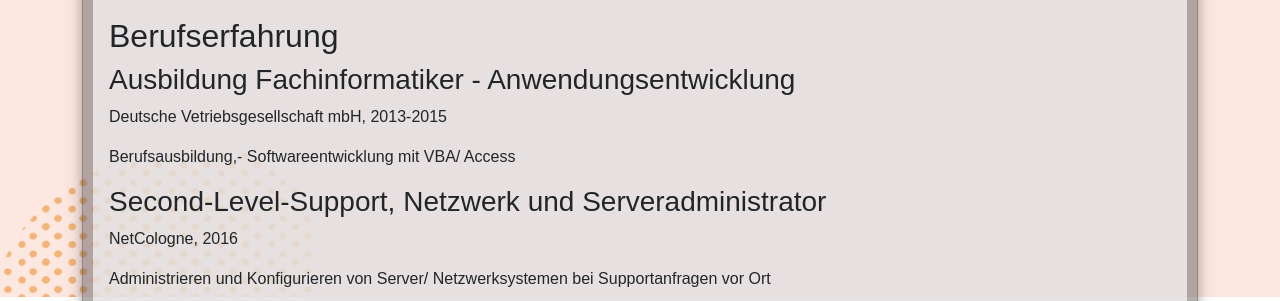
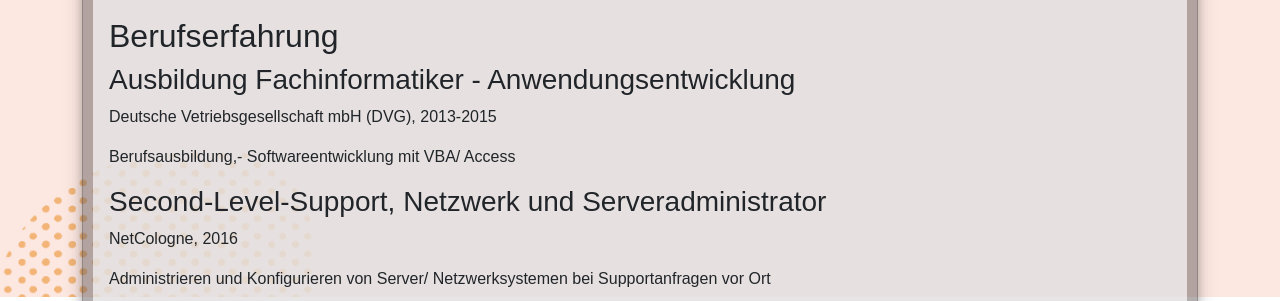
Before and after one commit to mexed/TL-Portfolio, a PHP site: page /Lebenslauf.php in a window 1280 px wide. Shown: the part 503-804 px from the top of the page. Run offline with PHP 8.4, Linux system fonts and the light colour scheme; some web fonts are replaced.

Commit message:
Changing Company in "Lebenslauf"

```diff
--- a/Lebenslauf.php
+++ b/Lebenslauf.php
@@ -76,7 +76,7 @@
 						<div class="section">
 							<h2>Berufserfahrung</h2>
 							<h3>Ausbildung Fachinformatiker - Anwendungsentwicklung</h3>
-							<p>Deutsche Vetriebsgesellschaft mbH, 2013-2015</p>
+							<p>Deutsche Vetriebsgesellschaft mbH (DVG), 2013-2015</p>
 							<p>Berufsausbildung,- Softwareentwicklung mit VBA/ Access</p>
 							<h3>Second-Level-Support, Netzwerk und Serveradministrator</h3>
 							<p>NetCologne, 2016</p>
```
